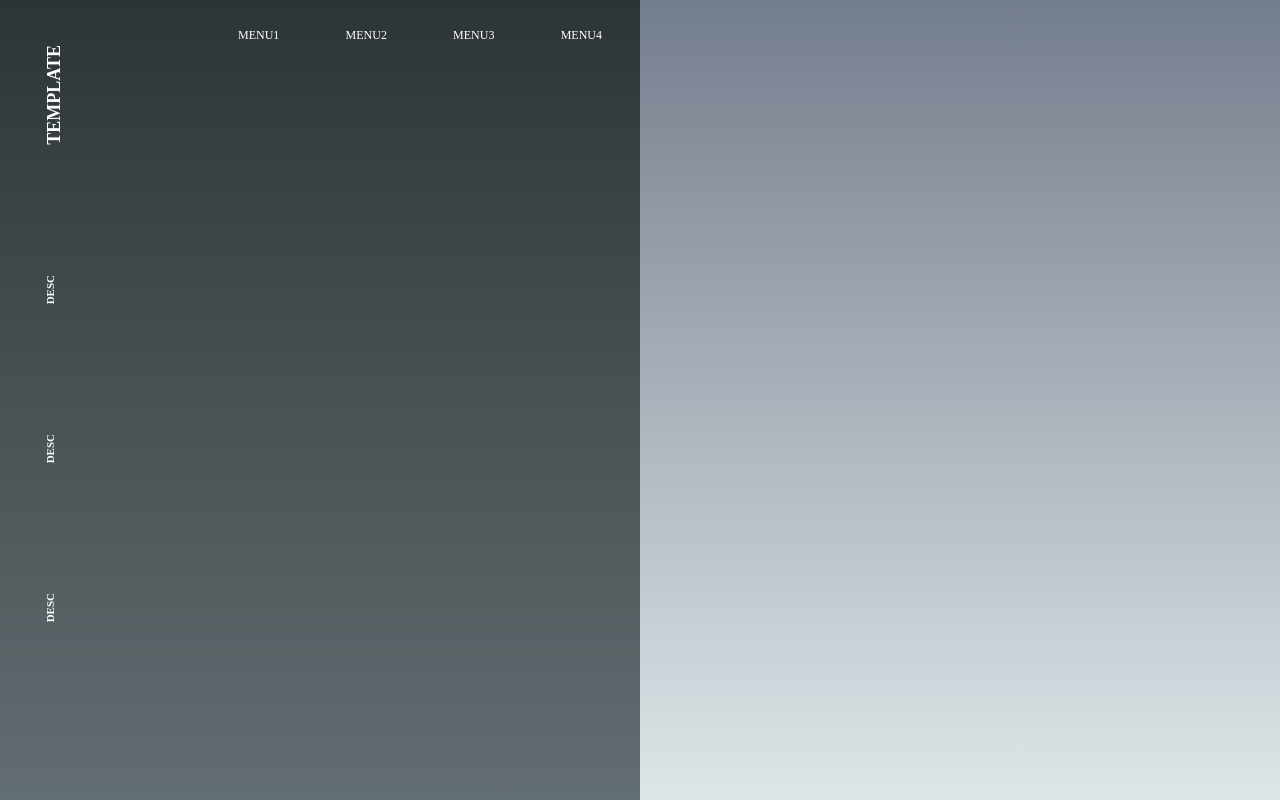
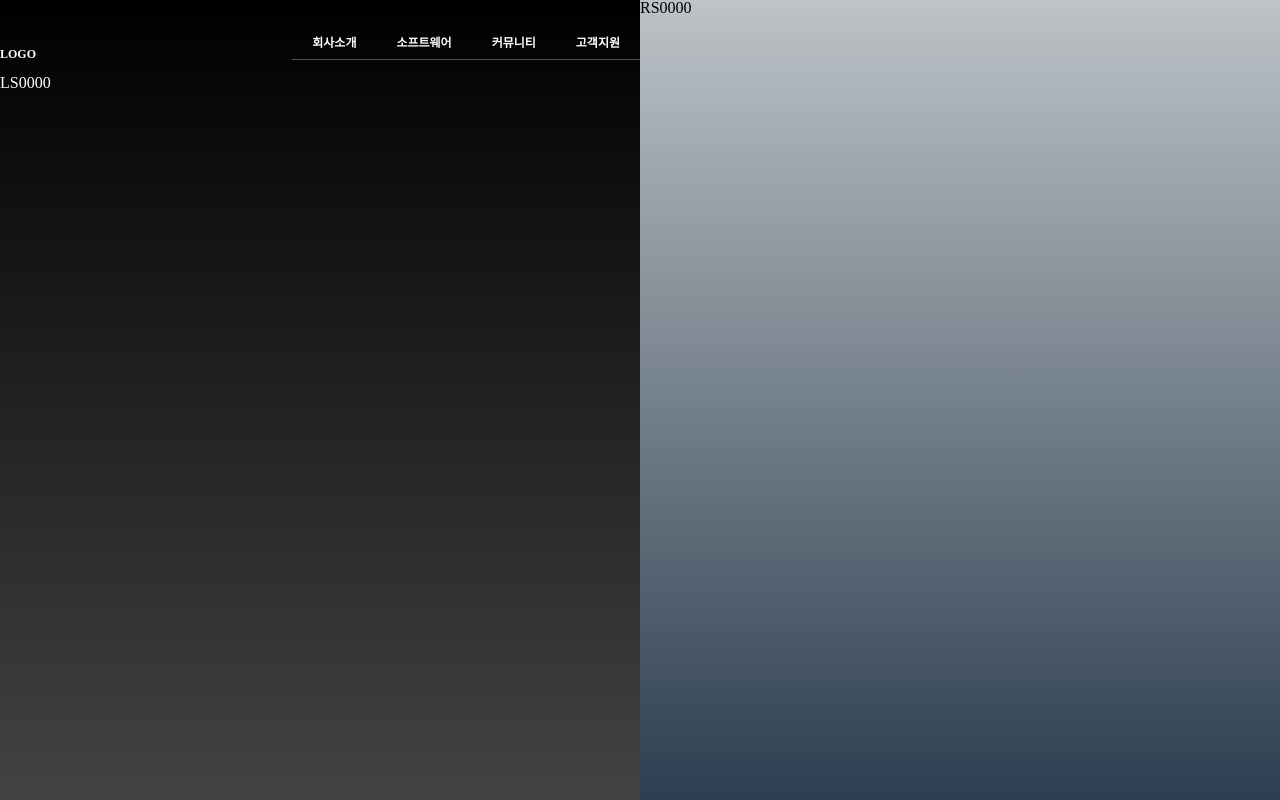
Before and after one commit to riosee2415/4leaf-homepage-template, a React app in the folder SAMPLE-2/: page / in a window 1280 px wide. Built offline with nearby package versions, Linux system fonts and the light colour scheme.

Commit message:
SAMPLE-2 Complate

```diff
--- a/SAMPLE-2/src/components/App.js
+++ b/SAMPLE-2/src/components/App.js
@@ -1,21 +1,42 @@
 import React from "react";
 import MenuBar from "./MenuBar";
+import { Route } from "react-router-dom";
+import {
+  LS0000,
+  LS0101,
+  RS0000,
+  RS0101,
+  LS0201,
+  RS0201,
+  LS0301,
+  RS0301,
+  LS0401,
+  RS0401,
+} from "./screens";
 
 class App extends React.Component {
   render() {
     return (
       <div className="mainArea">
         <div className="mainArea__col-1 ma1">
-          <div className="ma1__topBox">
-            <div className="ma1__title">TEMPLATE</div>
-            <div className="ma1__desc">DESC</div>
-            <div className="ma1__desc">DESC</div>
-            <div className="ma1__desc">DESC</div>
+          <MenuBar />
+
+          <div className="ma1__content">
+            <Route exact path="/" component={LS0000} />
+            <Route exact path="/intro" component={LS0101} />
+            <Route exact path="/software" component={LS0201} />
+            <Route exact path="/community" component={LS0301} />
+            <Route exact path="/support" component={LS0401} />
           </div>
-          <MenuBar />
         </div>
 
-        <div className="mainArea__col-2"></div>
+        <div className="mainArea__col-2">
+          <Route exact path="/" component={RS0000} />
+          <Route exact path="/intro" component={RS0101} />
+          <Route exact path="/software" component={RS0201} />
+          <Route exact path="/community" component={RS0301} />
+          <Route exact path="/support" component={RS0401} />
+        </div>
       </div>
     );
   }
--- a/SAMPLE-2/src/components/MenuBar.js
+++ b/SAMPLE-2/src/components/MenuBar.js
@@ -1,13 +1,30 @@
 import React from "react";
+import { NavLink } from "react-router-dom";
 
 class MenuBar extends React.Component {
   render() {
     return (
       <div className="ma1__menu">
-        <div>MENU1</div>
-        <div>MENU2</div>
-        <div>MENU3</div>
-        <div>MENU4</div>
+        <div className="ma1__menu__logo">
+          <div>
+            <NavLink to="/">LOGO</NavLink>
+          </div>
+        </div>
+
+        <div className="ma1__menu__link">
+          <div>
+            <NavLink to="/intro">회사소개</NavLink>
+          </div>
+          <div>
+            <NavLink to="/software">소프트웨어</NavLink>
+          </div>
+          <div>
+            <NavLink to="/community">커뮤니티</NavLink>
+          </div>
+          <div>
+            <NavLink to="/support">고객지원</NavLink>
+          </div>
+        </div>
       </div>
     );
   }
--- /dev/null
+++ b/SAMPLE-2/src/components/screens/SC00/LS0000.js
@@ -0,0 +1,13 @@
+import React from "react";
+
+class LS0000 extends React.Component {
+  render() {
+    return (
+      <div>
+        <div>LS0000</div>
+      </div>
+    );
+  }
+}
+
+export default LS0000;
--- /dev/null
+++ b/SAMPLE-2/src/components/screens/SC00/RS0000.js
@@ -0,0 +1,13 @@
+import React from "react";
+
+class RS0000 extends React.Component {
+  render() {
+    return (
+      <div>
+        <div>RS0000</div>
+      </div>
+    );
+  }
+}
+
+export default RS0000;
--- /dev/null
+++ b/SAMPLE-2/src/components/screens/SC01/LS0101.js
@@ -0,0 +1,13 @@
+import React from "react";
+
+class LS0101 extends React.Component {
+  render() {
+    return (
+      <div>
+        <div>LS0101</div>
+      </div>
+    );
+  }
+}
+
+export default LS0101;
--- /dev/null
+++ b/SAMPLE-2/src/components/screens/SC01/RS0101.js
@@ -0,0 +1,13 @@
+import React from "react";
+
+class RS0101 extends React.Component {
+  render() {
+    return (
+      <div>
+        <div>RS0101</div>
+      </div>
+    );
+  }
+}
+
+export default RS0101;
--- /dev/null
+++ b/SAMPLE-2/src/components/screens/SC02/LS0201.js
@@ -0,0 +1,13 @@
+import React from "react";
+
+class LS0201 extends React.Component {
+  render() {
+    return (
+      <div>
+        <div>LS0201</div>
+      </div>
+    );
+  }
+}
+
+export default LS0201;
--- /dev/null
+++ b/SAMPLE-2/src/components/screens/SC02/RS0201.js
@@ -0,0 +1,13 @@
+import React from "react";
+
+class RS0201 extends React.Component {
+  render() {
+    return (
+      <div>
+        <div>RS0201</div>
+      </div>
+    );
+  }
+}
+
+export default RS0201;
--- /dev/null
+++ b/SAMPLE-2/src/components/screens/SC03/LS0301.js
@@ -0,0 +1,13 @@
+import React from "react";
+
+class LS0301 extends React.Component {
+  render() {
+    return (
+      <div>
+        <div>LS0301</div>
+      </div>
+    );
+  }
+}
+
+export default LS0301;
--- /dev/null
+++ b/SAMPLE-2/src/components/screens/SC03/RS0301.js
@@ -0,0 +1,13 @@
+import React from "react";
+
+class RS0301 extends React.Component {
+  render() {
+    return (
+      <div>
+        <div>RS0301</div>
+      </div>
+    );
+  }
+}
+
+export default RS0301;
--- /dev/null
+++ b/SAMPLE-2/src/components/screens/SC04/LS0401.js
@@ -0,0 +1,13 @@
+import React from "react";
+
+class LS0401 extends React.Component {
+  render() {
+    return (
+      <div>
+        <div>LS0401</div>
+      </div>
+    );
+  }
+}
+
+export default LS0401;
--- /dev/null
+++ b/SAMPLE-2/src/components/screens/SC04/RS0401.js
@@ -0,0 +1,13 @@
+import React from "react";
+
+class RS0401 extends React.Component {
+  render() {
+    return (
+      <div>
+        <div>RS0401</div>
+      </div>
+    );
+  }
+}
+
+export default RS0401;
--- /dev/null
+++ b/SAMPLE-2/src/components/screens/index.js
@@ -0,0 +1,14 @@
+export { default as LS0000 } from "./SC00/LS0000";
+export { default as RS0000 } from "./SC00/RS0000";
+
+export { default as LS0101 } from "./SC01/LS0101";
+export { default as RS0101 } from "./SC01/RS0101";
+
+export { default as LS0201 } from "./SC02/LS0201";
+export { default as RS0201 } from "./SC02/RS0201";
+
+export { default as LS0301 } from "./SC03/LS0301";
+export { default as RS0301 } from "./SC03/RS0301";
+
+export { default as LS0401 } from "./SC04/LS0401";
+export { default as RS0401 } from "./SC04/RS0401";
--- /dev/null
+++ b/SAMPLE-2/src/style/menu.css
@@ -0,0 +1,3 @@
+.ma1__menu div {
+  font-weight: 600;
+}
--- a/SAMPLE-2/src/style/menuBar.css
+++ b/SAMPLE-2/src/style/menuBar.css
@@ -1,17 +1,34 @@
 .ma1__menu {
   margin: 10px 0px;
-  width: 60%;
+  width: 100%;
   height: 50px;
+  padding: 5px 0px;
 
   display: flex;
   flex-direction: row;
-  align-items: center;
+  align-items: flex-end;
   justify-content: space-between;
   color: #fff;
   font-size: 12px;
 }
 
-.ma1__menu div {
+.ma1__menu__link {
+  display: flex;
+  flex-direction: row;
+  align-items: flex-end;
+  justify-content: space-between;
+  color: #fff;
+  font-size: 12px;
+  border-bottom: 1px solid rgba(255, 255, 255, 0.3);
+}
+
+.ma1__menu__link div {
   padding: 5px 10px;
   cursor: pointer;
+  margin: 5px 10px;
 }
+
+.ma1__menu div a {
+  text-decoration: none;
+  color: #fff;
+}
--- a/SAMPLE-2/src/style/styles.css
+++ b/SAMPLE-2/src/style/styles.css
@@ -1,6 +1,7 @@
 @charset "utf-8";
 @import "./reset.css";
 @import "./menuBar.css";
+@import "./menu.css";
 
 body {
   width: 100%;
@@ -16,17 +17,19 @@ body {
 
 .mainArea__col-1 {
   width: 50%;
-  background: linear-gradient(#2d3436, #636e72);
+  background: linear-gradient(#000000, #434343);
   height: 100%;
   display: flex;
-  flex-direction: row;
+  flex-direction: column;
+  align-items: flex-end;
+  justify-content: flex-start;
   position: relative;
 }
 
 .mainArea__col-2 {
   width: 50%;
   height: 100%;
-  background: linear-gradient(#747d8c, #dfe6e9);
+  background: linear-gradient(#bdc3c7, #2c3e50);
 }
 
 .mainArea__col-1 .ma1__topBox {
@@ -52,6 +55,12 @@ body {
   font-weight: 600;
   font-size: 11px;
   margin-top: 100px;
+}
+
+.ma1__content {
+  width: 100%;
+  height: 100%;
+  color: #fff;
 }
 
 @media (max-width: 425px) {
```
